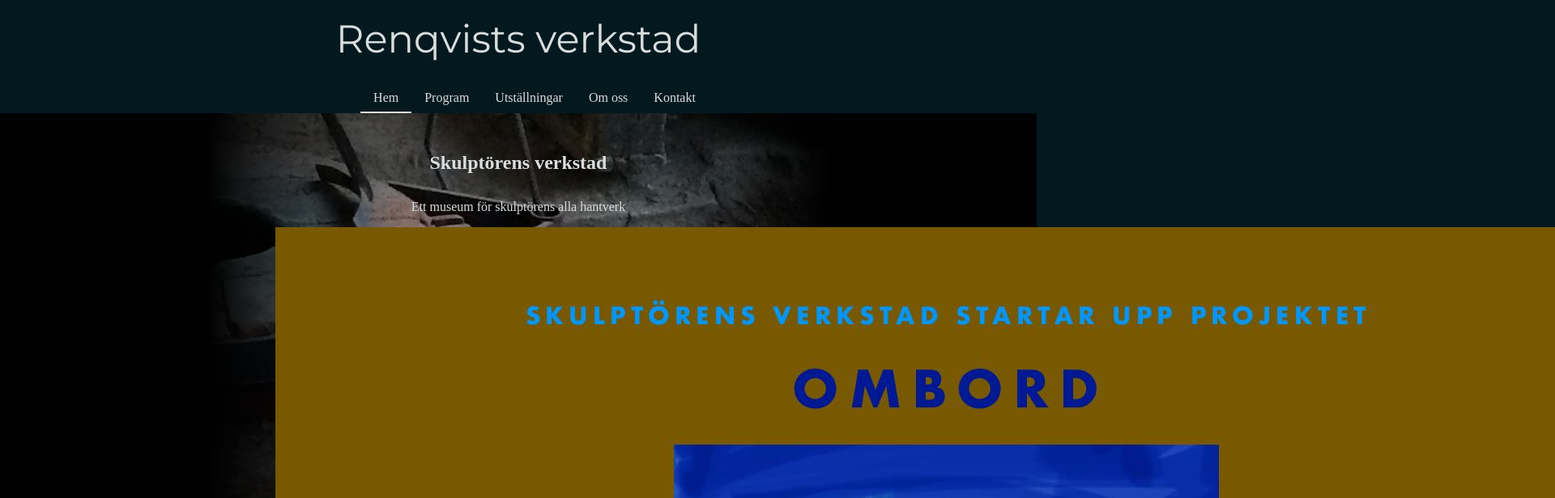
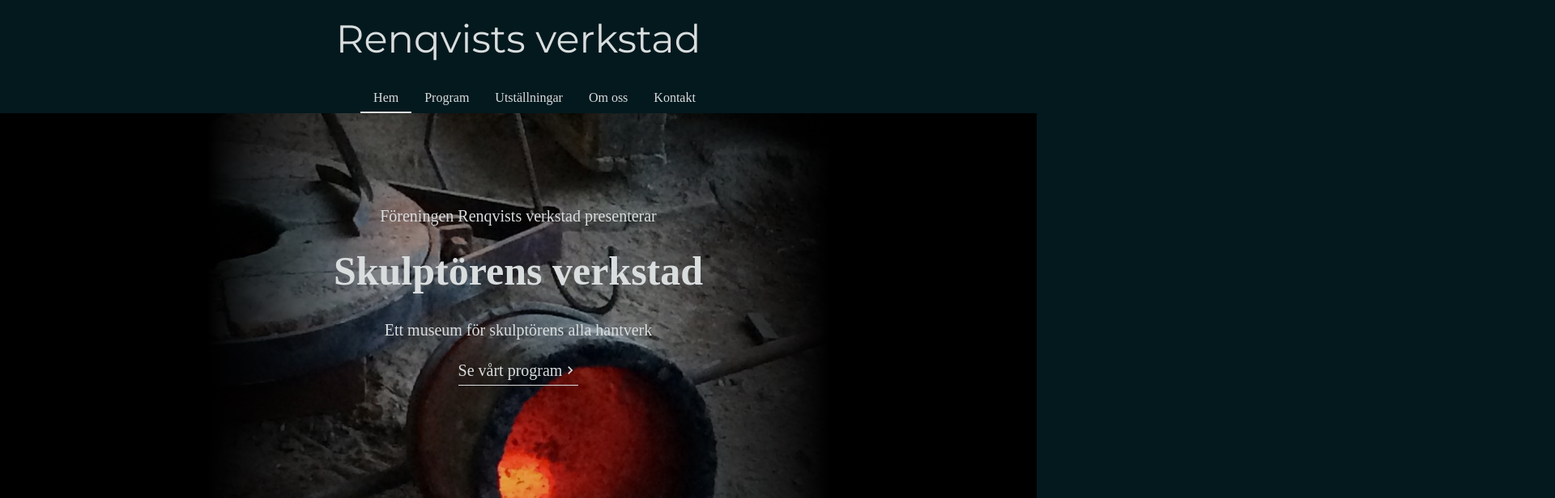
Before and after one commit to LeoDanielsson/renqvistsverkstad, a Next.js app: page / in a window 1280 px wide. Shown: the top 616 px of the page at 81% size, 1920 px wide, since content can reach past the window. Built offline with nearby package versions, Linux system fonts and the light colour scheme; what typography would draw is missing.

Commit message:
revert startpage

```diff
--- a/pages/index.js
+++ b/pages/index.js
@@ -5,19 +5,18 @@ import Container from '../components/container';
 import Link from 'next/link';
 import { large, medium } from '../breakpoints';
 import CtaLink from '../components/ctaLink';
-import YoutubeVideo from '../components/youtubeVideo';
 
 const Hero = styled.div`
   height: 80vh;
-  overflow: visible;
+  overflow: hidden;
   position: relative;
-
+  display: flex;
+  justify-content: center;
   background-color: black;
   background-image: url('/images/gryta.jpg');
   background-repeat: no-repeat;
   background-position: center;
   background-size: cover;
-  margin-bottom: 20vw;
   @media (min-width: ${large}) {
     background-image: linear-gradient(
         to left,
@@ -31,57 +30,46 @@ const Hero = styled.div`
   }
 `;
 
-const HeroContent = styled(Container)`
+const HeroContent = styled.div`
   text-align: center;
   position: absolute;
   top: 0;
   right: 0;
   bottom: 0;
   left: 0;
-  color: ${white};
   display: flex;
   flex-direction: column;
   align-items: center;
+  color: ${white};
+  font-size: 20px;
 
   h1 {
-    font-size: 1.5em;
+    margin-top: 1.666rem;
+    font-size: 2.5em;
     color: ${white};
   }
-
-  p {
-    text-align: center;
+  @media (min-width: ${medium}) {
+    padding-top: 2rem;
   }
-  padding-top: 1rem;
   @media (min-width: ${large}) {
-    padding-top: 2rem;
-    margin: 0 8rem;
+    padding-top: 4rem;
   }
 `;
 
-const PageContent = styled(Container)`
-  display: flex;
-  flex-direction: column;
-  align-items: center;
-`;
-
-const Poster = styled.div`
-  max-width: 600px;
-`;
-
 const Home = () => (
-  <Layout title="Hem">
+  <Layout title='Hem'>
     <Hero>
       <HeroContent>
-        <h1>Skulptörens verkstad</h1>
-        <p>Ett museum för skulptörens alla hantverk</p>
-        <Poster>
-          <a href="/images/Ombord-2020.jpg" target="_blank">
-            <img src="/images/Ombord-2020.jpg" />
-          </a>
-        </Poster>
+        <Container>
+          <p>Föreningen Renqvists verkstad presenterar</p>
+          <h1>Skulptörens verkstad</h1>
+          <p>Ett museum för skulptörens alla hantverk</p>
+          <CtaLink href='/program' inverted>
+            Se vårt program
+          </CtaLink>
+        </Container>
       </HeroContent>
     </Hero>
-    <PageContent></PageContent>
   </Layout>
 );
 
```
